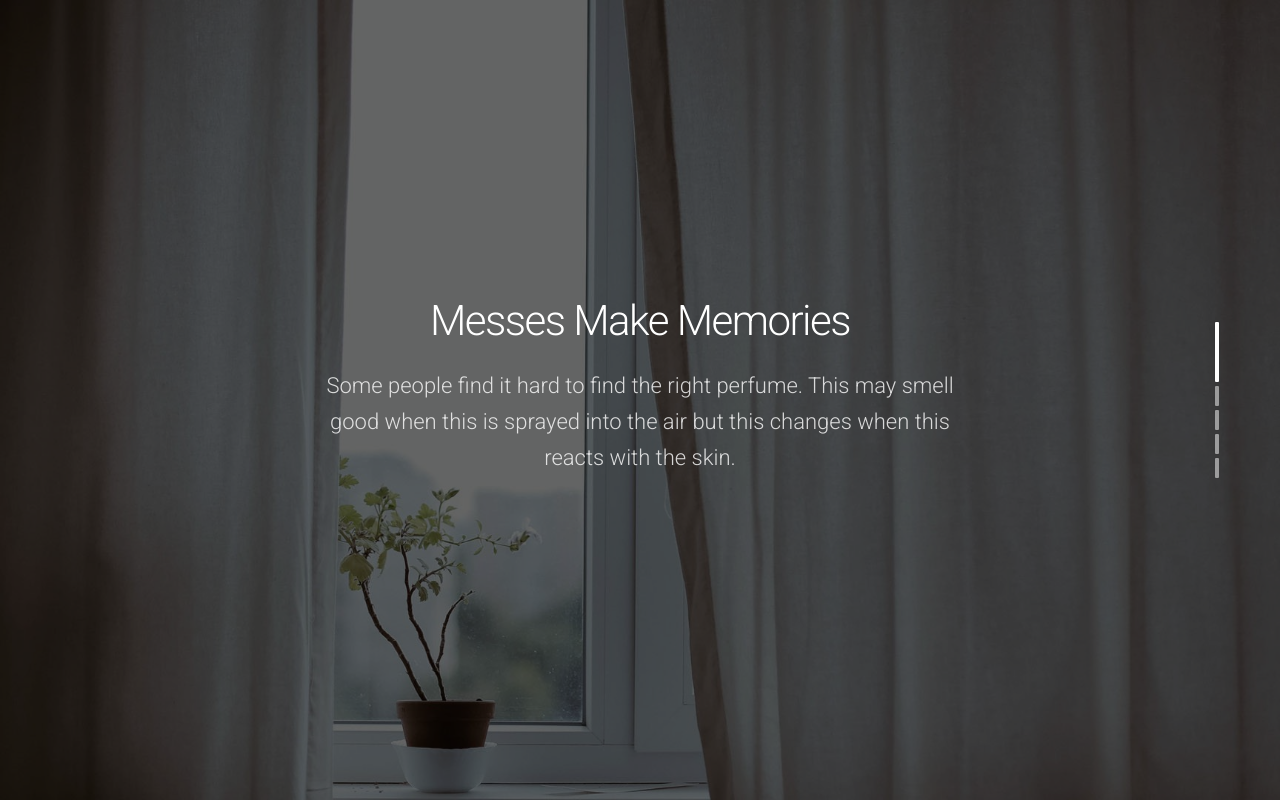
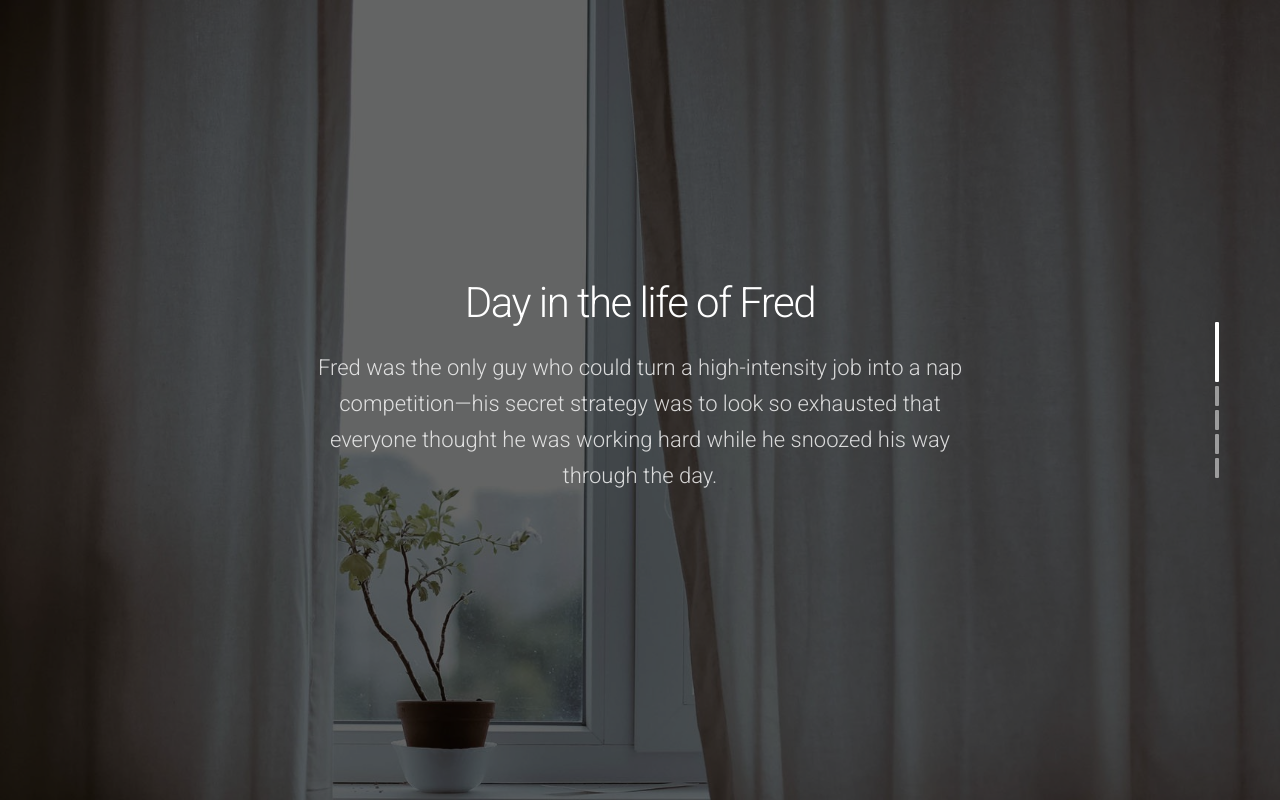
Before and after one commit to thorracin1/mywebsite, a plain HTML site: page index.html in a window 1280 px wide. Drawn offline with nearby package versions, Linux system fonts and the light colour scheme.

Commit message:
Update index.html

```diff
--- a/index.html
+++ b/index.html
@@ -117,8 +117,8 @@
       <div class="wrap">
 
         <div class="fix-7-12">
-          <h1 class="ae-1">Messes Make Memories</h1>
-          <p class="ae-2"><span class="opacity-8">Some people find it hard to find the right perfume. This may smell good when this is sprayed into the air but this changes when this reacts with the skin.</span></p>
+          <h1 class="ae-1">Day in the life of Fred</h1>
+          <p class="ae-2"><span class="opacity-8">Fred was the only guy who could turn a high-intensity job into a nap competition—his secret strategy was to look so exhausted that everyone thought he was working hard while he snoozed his way through the day.</span></p>
         </div>
 
       </div>
```
